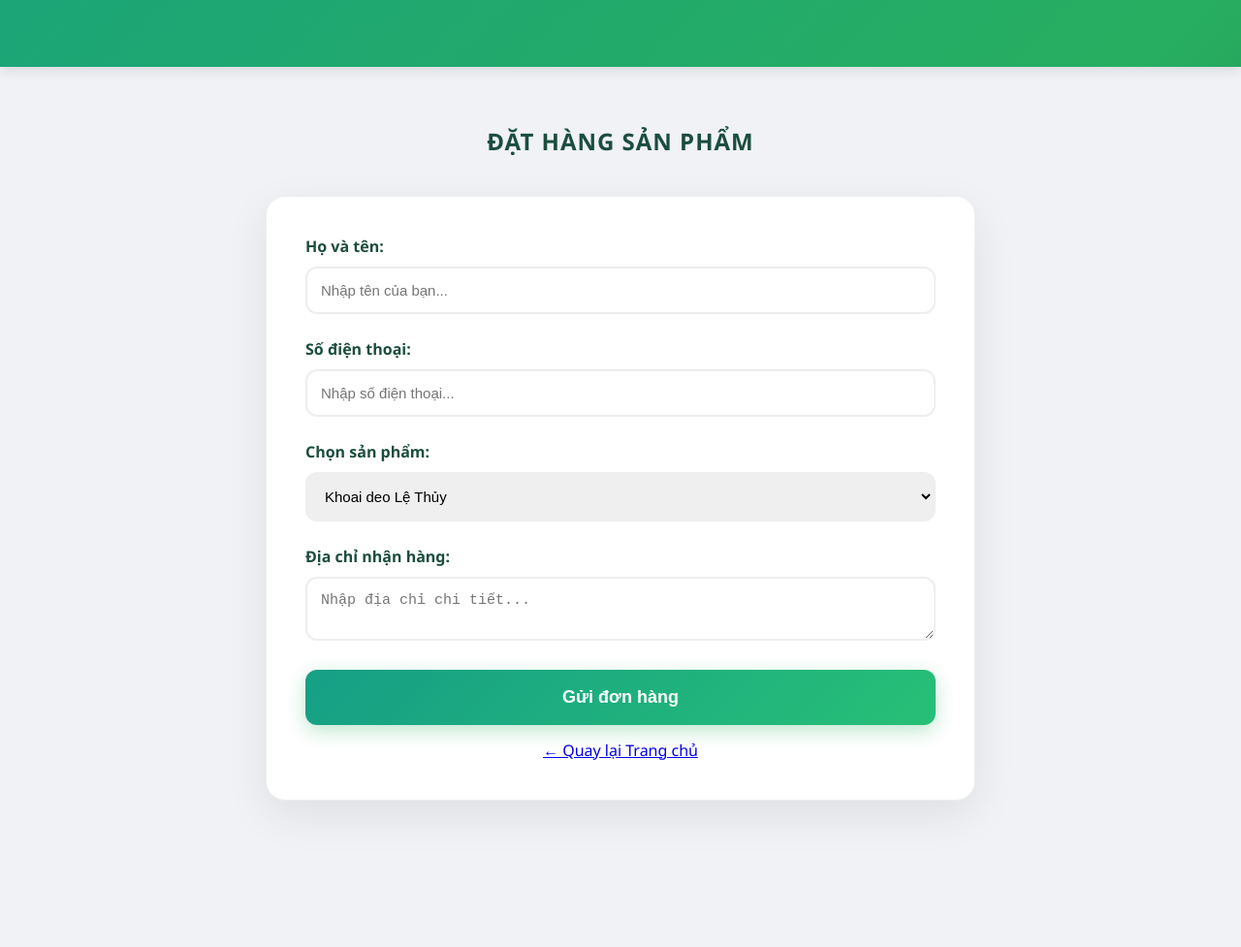
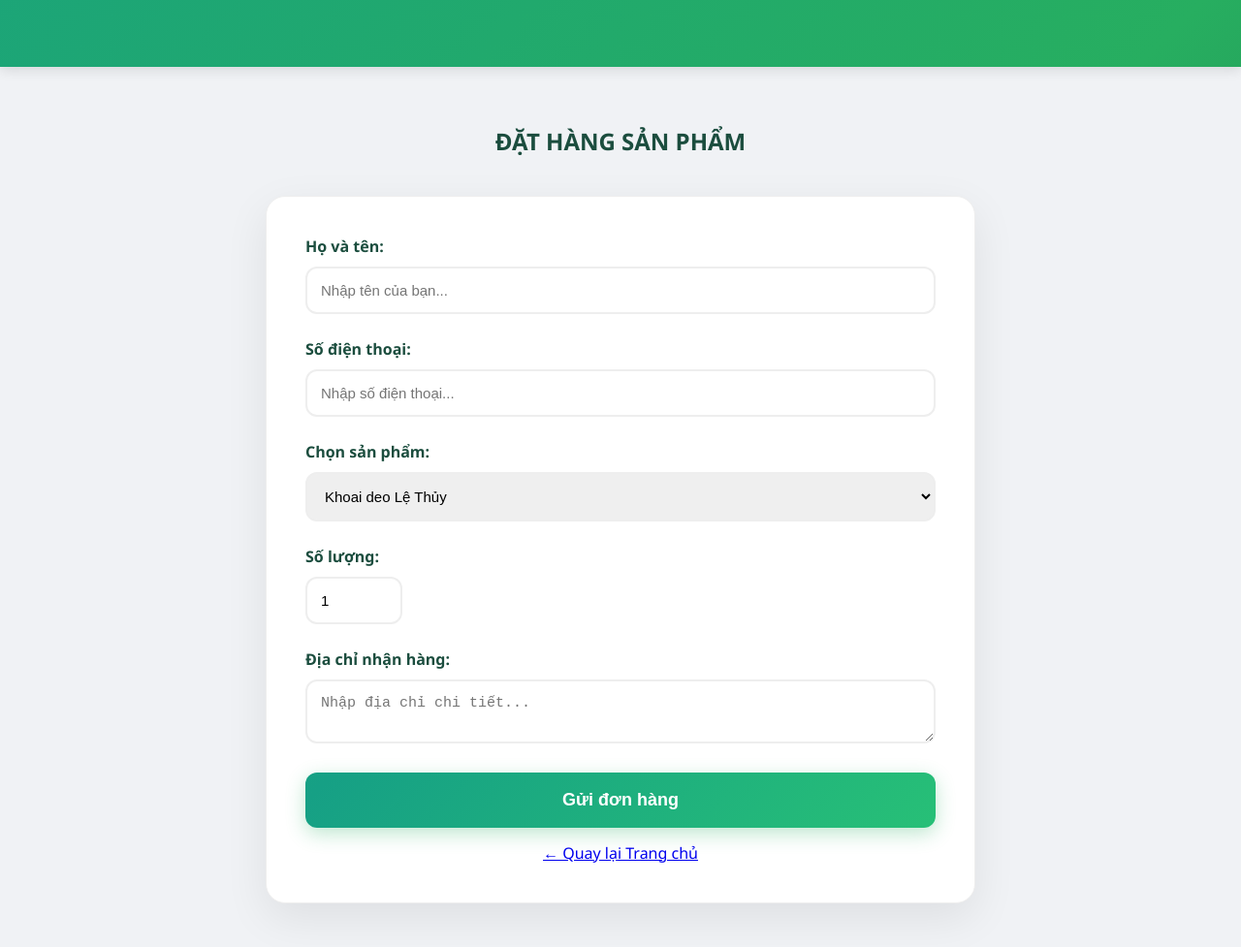
Before and after one commit to adminn118/ocop-dia-phuongg, a plain HTML site: page order.html in a window 1280 px wide. Shown: the part 117-1094 px from the top of the page at 97% size. Before the commit the page ends 1023 px from the top, so only its background shows below. Drawn offline with Linux system fonts and the light colour scheme.

Commit message:
Add files via upload

```diff
--- a/order.html
+++ b/order.html
@@ -30,6 +30,10 @@
                 </select>
             </div>
             <div class="form-group">
+                <label>Số lượng:</label>
+                <input type="number" value="1" min="1" max="100" style="width: 100px;">
+            </div>
+            <div class="form-group">
                 <label>Địa chỉ nhận hàng:</label>
                 <textarea placeholder="Nhập địa chỉ chi tiết..."></textarea>
             </div>
--- a/styles.css
+++ b/styles.css
@@ -1,8 +1,12 @@
+/* =========================================
+   1. TỔNG THỂ & HEADER CHẠY MÀU
+   ========================================= */
 body {
     font-family: 'Segoe UI', Roboto, Helvetica, Arial, sans-serif;
     margin: 0; padding: 0; color: #2d3436;
     background: #f0f2f5;
 }
+
 header {
     background: linear-gradient(-45deg, #1b4d3e, #27ae60, #16a085, #1b4d3e);
     background-size: 400% 400%;
@@ -10,11 +14,17 @@ header {
     color: white; text-align: center; padding: 50px 0;
     box-shadow: 0 4px 12px rgba(0,0,0,0.1);
 }
+
 nav { background: #1b4d3e; padding: 15px; text-align: center; position: sticky; top: 0; z-index: 1000; }
 nav a { color: #ffffff; margin: 0 20px; text-decoration: none; font-weight: 600; text-transform: uppercase; font-size: 14px; transition: 0.3s; }
 nav a:hover { color: #f1c40f; }
+
+/* =========================================
+   2. TRANG CHỦ - GRID SẢN PHẨM
+   ========================================= */
 .container { max-width: 1200px; margin: auto; padding: 40px 20px; }
 .product-grid { display: grid; grid-template-columns: repeat(auto-fit, minmax(300px, 1fr)); gap: 30px; margin-top: 30px; }
+
 .product-card {
     background: #ffffff; border-radius: 20px; padding: 25px;
     box-shadow: 0 10px 25px rgba(0,0,0,0.05);
@@ -24,141 +34,103 @@ nav a:hover { color: #f1c40f; }
 
 .card-img { width: 100%; height: 250px; border-radius: 15px; overflow: hidden; margin-bottom: 20px; }
 .card-img img { width: 100%; height: 100%; object-fit: cover; transition: 0.5s; }
+
+/* =========================================
+   3. CHI TIẾT SẢN PHẨM & XỬ LÝ ẢNH
+   ========================================= */
 .detail-container {
     display: flex;
-    background: white;
-    border-radius: 25px;
-    overflow: hidden;
+    background: white; border-radius: 25px; overflow: hidden;
     box-shadow: 0 20px 50px rgba(0,0,0,0.1);
-    margin-top: 20px;
-    min-height: 550px;
-    border: 1px solid #e0e0e0;
+    margin-top: 20px; min-height: 550px; border: 1px solid #e0e0e0;
 }
+
 .detail-image-box {
-    flex: 1;
-    display: flex;
-    align-items: center;
-    justify-content: center;
-    background: #f9f9f9;
+    flex: 1; display: flex; align-items: center; justify-content: center; background: #f9f9f9;
 }
+
 .detail-image-box img {
-    width: 100%;
-    height: 100%;
-    object-fit: contain;
-    padding: 20px;
-    transition: 0.8s;
+    width: 100%; height: 100%; object-fit: contain; padding: 20px; transition: 0.8s;
 }
 .detail-container:hover .detail-image-box img { transform: scale(1.05); }
+
 .detail-content-box {
-    flex: 1.2;
-    padding: 50px;
-    display: flex;
-    flex-direction: column;
-    justify-content: center;
-    border-left: 1px solid #f0f0f0;
+    flex: 1.2; padding: 50px; display: flex; flex-direction: column; justify-content: center; border-left: 1px solid #f0f0f0;
 }
+
 .tag-ocop {
-    display: inline-block;
-    background: #f1c40f;
-    color: #1b4d3e; padding: 6px 18px; border-radius: 50px;
-    font-size: 11px; font-weight: 800; letter-spacing: 1.5px;
-    margin-bottom: 20px; width: fit-content;
+    display: inline-block; background: #f1c40f; color: #1b4d3e;
+    padding: 6px 18px; border-radius: 50px; font-size: 11px; font-weight: 800;
+    letter-spacing: 1.5px; margin-bottom: 20px; width: fit-content;
     box-shadow: 0 4px 10px rgba(241, 196, 15, 0.3);
     animation: pulseGold 2s infinite;
 }
-.btn-detail {
-    display: inline-block;
+
+/* =========================================
+   4. QUY TRÌNH CHẾ BIẾN (MỚI THÊM)
+   ========================================= */
+.processing-section { margin: 25px 0; }
+.processing-section p:last-child {
+    background: #fdf9f0; padding: 20px; border-left: 4px solid #27ae60;
+    border-radius: 8px; font-style: italic; font-size: 15px;
+    box-shadow: 2px 2px 10px rgba(0,0,0,0.05);
+}
+
+/* =========================================
+   5. PHẦN ORDER & FORM (CÓ CHỌN SỐ LƯỢNG)
+   ========================================= */
+.content-card {
+    background: white; border-radius: 20px; padding: 40px;
+    max-width: 650px; margin: 40px auto;
+    box-shadow: 0 15px 45px rgba(0,0,0,0.08); border: 1px solid #eee;
+}
+
+.section-title { text-align: center; color: #1b4d3e; margin-bottom: 30px; text-transform: uppercase; font-weight: bold; }
+
+.form-group { margin-bottom: 25px; }
+.form-group label { font-weight: 600; color: #1b4d3e; margin-bottom: 10px; display: block; }
+
+.form-group input, .form-group select, .form-group textarea {
+    width: 100%; border: 2px solid #eee; border-radius: 12px;
+    padding: 14px; box-sizing: border-box; font-size: 15px; transition: 0.3s;
+}
+
+.form-group input:focus, .form-group select:focus, .form-group textarea:focus {
+    border-color: #27ae60; outline: none; box-shadow: 0 0 15px rgba(39, 174, 96, 0.15); background: #fdfdfd;
+}
+
+.input-qty {
+    width: 120px !important; text-align: center; font-weight: bold;
+    color: #1b4d3e; border: 2px solid #27ae60 !important;
+}
+
+/* =========================================
+   6. NÚT BẤM CHẠY MÀU (DÙNG CHUNG)
+   ========================================= */
+.btn-detail, .order-form .btn-detail {
+    display: inline-block; width: 100%; border: none; cursor: pointer;
     background: linear-gradient(-45deg, #27ae60, #2ecc71, #16a085, #27ae60);
-    background-size: 400% 400%;
-    animation: gradientMove 3s ease infinite;
-    color: white;
-    padding: 18px 40px;
-    text-decoration: none;
-    border-radius: 12px;
-    font-weight: bold;
-    text-align: center;
-    font-size: 18px;
-    border: none;
-    box-shadow: 0 6px 20px rgba(39, 174, 96, 0.3);
+    background-size: 400% 400%; animation: gradientMove 3s ease infinite;
+    color: white; padding: 18px; border-radius: 12px; font-weight: bold;
+    text-align: center; font-size: 18px; box-shadow: 0 6px 20px rgba(39, 174, 96, 0.3); transition: 0.3s;
 }
+.btn-detail:hover { transform: translateY(-3px); box-shadow: 0 10px 25px rgba(39, 174, 96, 0.4); }
+
+/* =========================================
+   7. ANIMATIONS & KHÁC
+   ========================================= */
 @keyframes gradientMove {
     0% { background-position: 0% 50%; }
     50% { background-position: 100% 50%; }
     100% { background-position: 0% 50%; }
 }
+
 @keyframes pulseGold {
     0% { transform: scale(1); }
     50% { transform: scale(1.05); }
     100% { transform: scale(1); }
 }
+
 .banner-box { width: 100%; max-width: 1200px; margin: 20px auto; border-radius: 20px; overflow: hidden; }
 .banner-box img { width: 100%; height: auto; display: block; }
 footer { background: #1b4d3e; color: #ecf0f1; padding: 40px 0; text-align: center; margin-top: 50px; }
-.content-card {
-    background: white;
-    border-radius: 20px;
-    padding: 40px;
-    max-width: 650px;
-    margin: 40px auto;
-    box-shadow: 0 15px 45px rgba(0,0,0,0.08);
-    border: 1px solid #eee;
-}
-.section-title {
-    text-align: center;
-    color: #1b4d3e;
-    margin-bottom: 30px;
-    text-transform: uppercase;
-    font-weight: bold;
-    letter-spacing: 1px;
-}
-.form-group { margin-bottom: 25px; }
-.form-group label {
-    font-weight: 600;
-    color: #1b4d3e;
-    margin-bottom: 10px;
-    display: block;
-}
-.form-group input,
-.form-group select,
-.form-group textarea {
-    width: 100%;
-    border: 2px solid #eee;
-    border-radius: 12px;
-    padding: 14px;
-    box-sizing: border-box;
-    font-size: 15px;
-    transition: 0.3s;
-}
-.form-group input:focus,
-.form-group select:focus,
-.form-group textarea:focus {
-    border-color: #27ae60;
-    outline: none;
-    box-shadow: 0 0 15px rgba(39, 174, 96, 0.15);
-    background: #fdfdfd;
-}
-.order-form .btn-detail {
-    display: block;
-    width: 100%;
-    border: none;
-    cursor: pointer;
-    background: linear-gradient(-45deg, #27ae60, #2ecc71, #16a085, #27ae60);
-    background-size: 400% 400%;
-    animation: gradientMove 3s ease infinite;
-    color: white;
-    padding: 18px;
-    border-radius: 12px;
-    font-weight: bold;
-    font-size: 18px;
-    box-shadow: 0 6px 20px rgba(39, 174, 96, 0.3);
-    transition: 0.3s;
-}
-.order-form .btn-detail:hover {
-    transform: translateY(-3px);
-    box-shadow: 0 10px 25px rgba(39, 174, 96, 0.4);
-}
-@keyframes gradientMove {
-    0% { background-position: 0% 50%; }
-    50% { background-position: 100% 50%; }
-    100% { background-position: 0% 50%; }
-}
```
Also changed, not shown: khoaideo.html (+4 -5 lines), matong.html (+6 -0 lines), nuocmam.html (+6 -1 lines).
